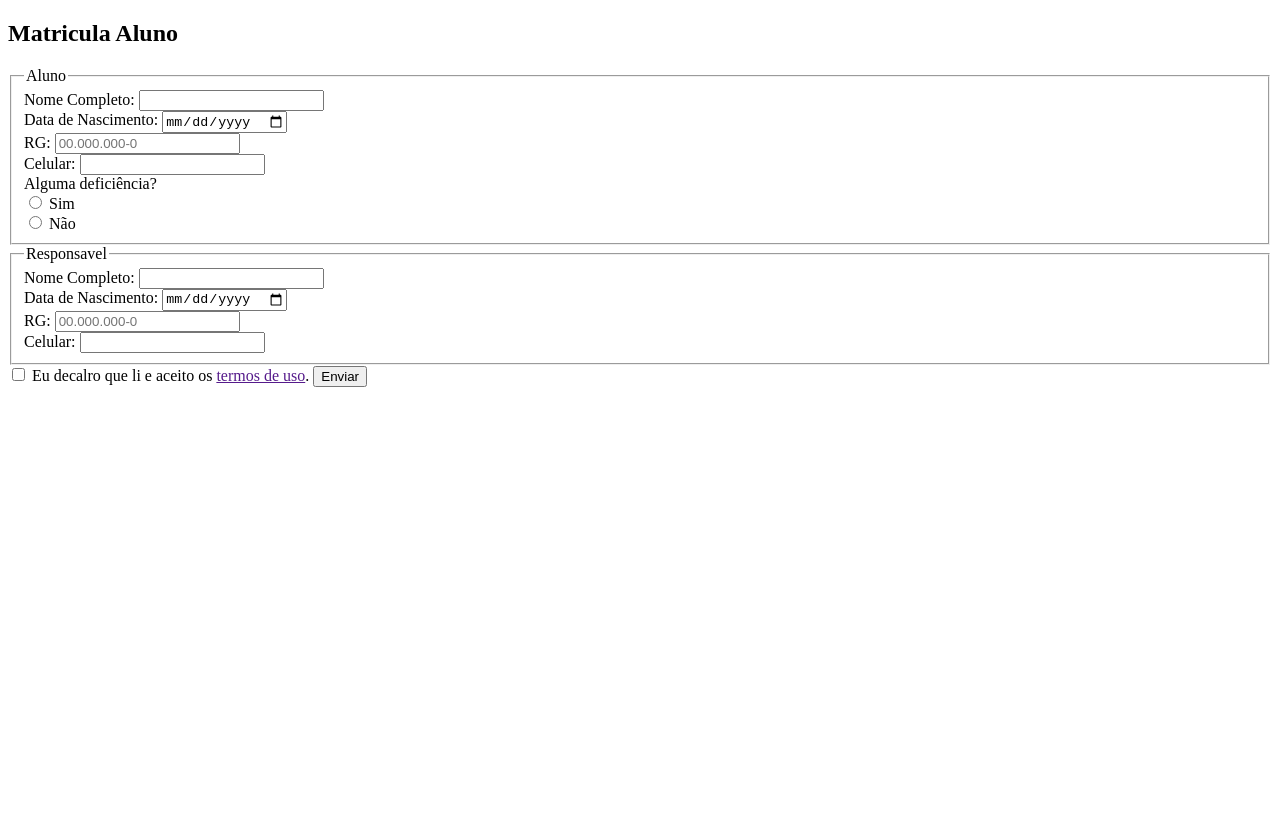
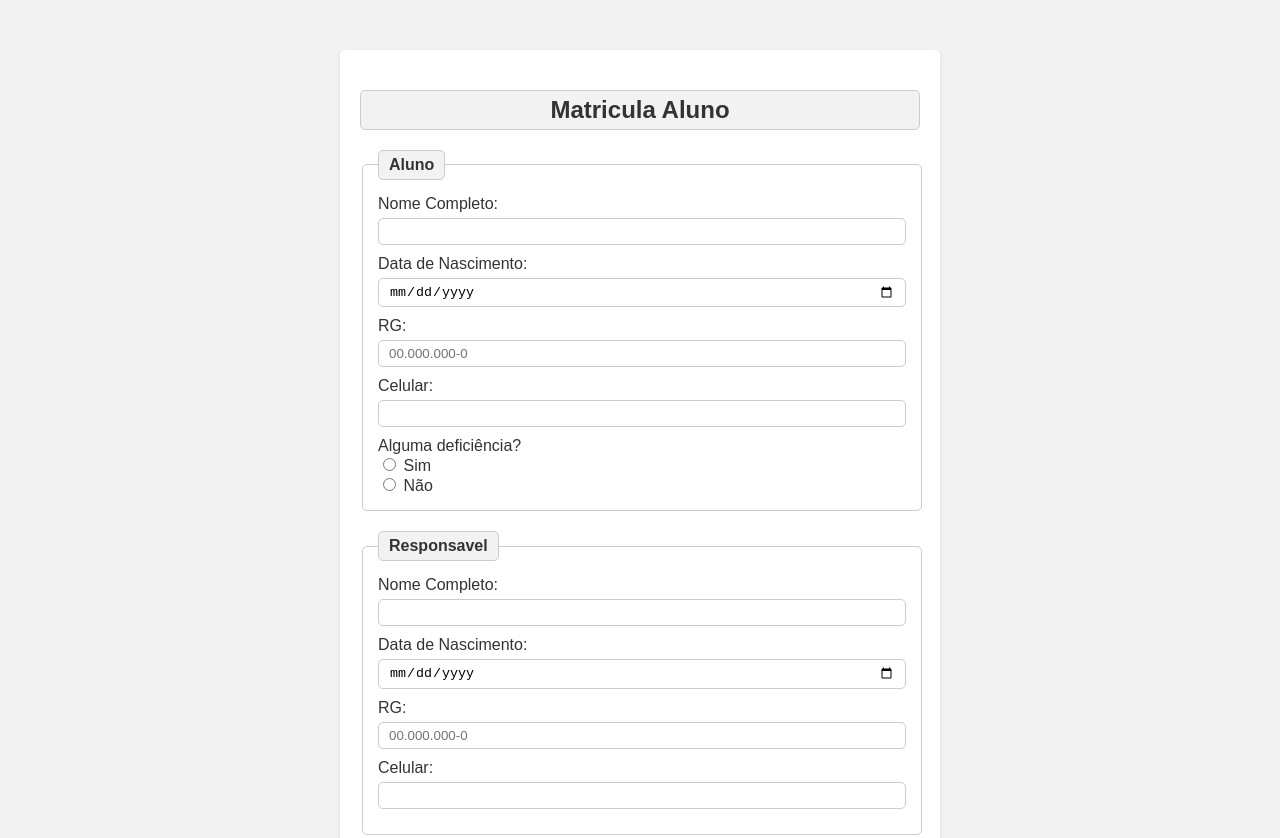
Before and after one commit to VictorSlaa/formulario-simples, a plain HTML site: page index.html in a window 1280 px wide. Shown: the top 838 px of the page. Before the commit the page ends 800 px from the top, so only its background shows below. Drawn offline with Linux system fonts and the light colour scheme; files that its build step writes are made by us from their sources; the site is published under a folder, as on GitHub Pages, so addresses that start at the root find nothing.

Commit message:
Update index.html

```diff
--- a/index.html
+++ b/index.html
@@ -3,7 +3,7 @@
     <head>
         <meta charset="UTF-8" />
         <meta http-equiv="X-UA-Compatible" content="IE=edge" />
-        <link rel="stylesheet" href="/assets/style.css" />
+        <link rel="stylesheet" href="style.css" />
         <meta name="viewport" content="width=device-width, initial-scale=1.0" />
         <title>Forms</title>
     </head>
```
